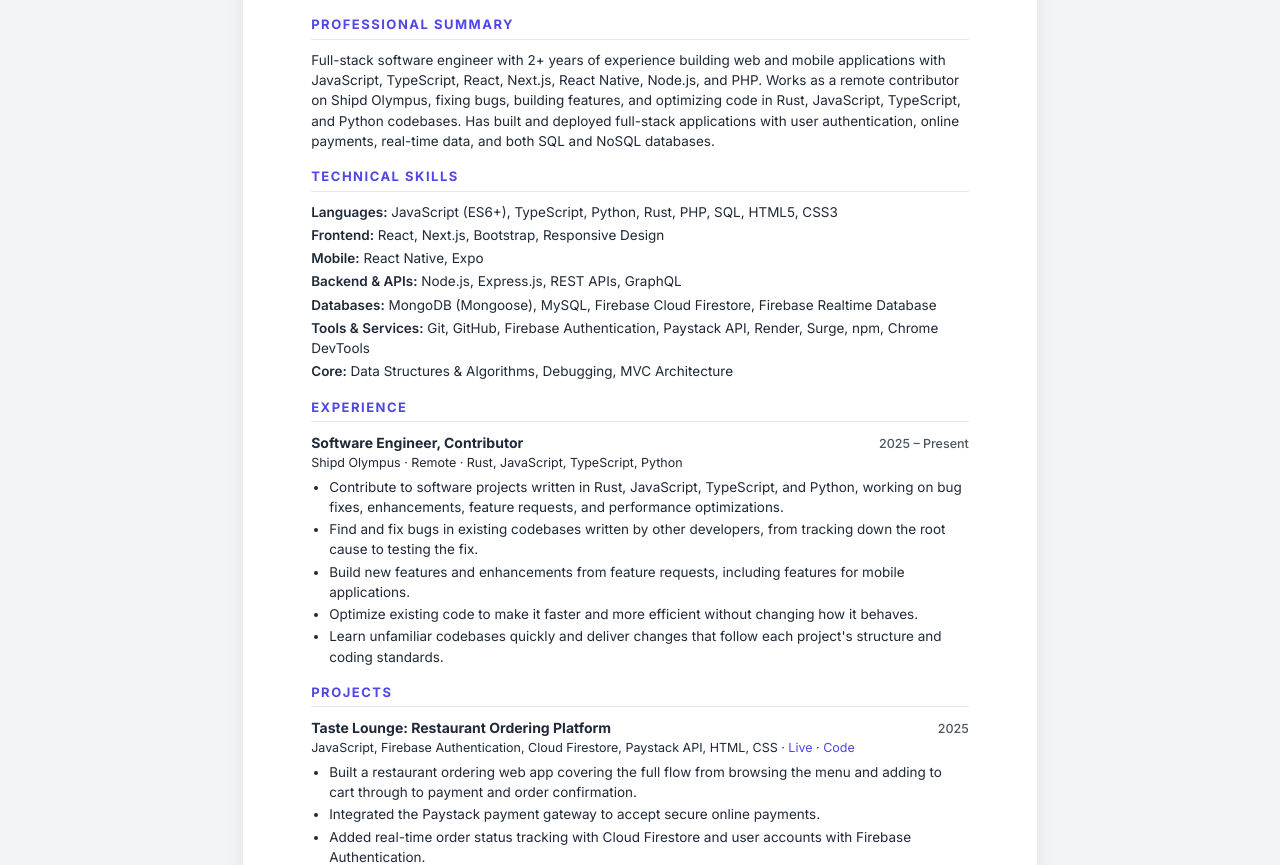
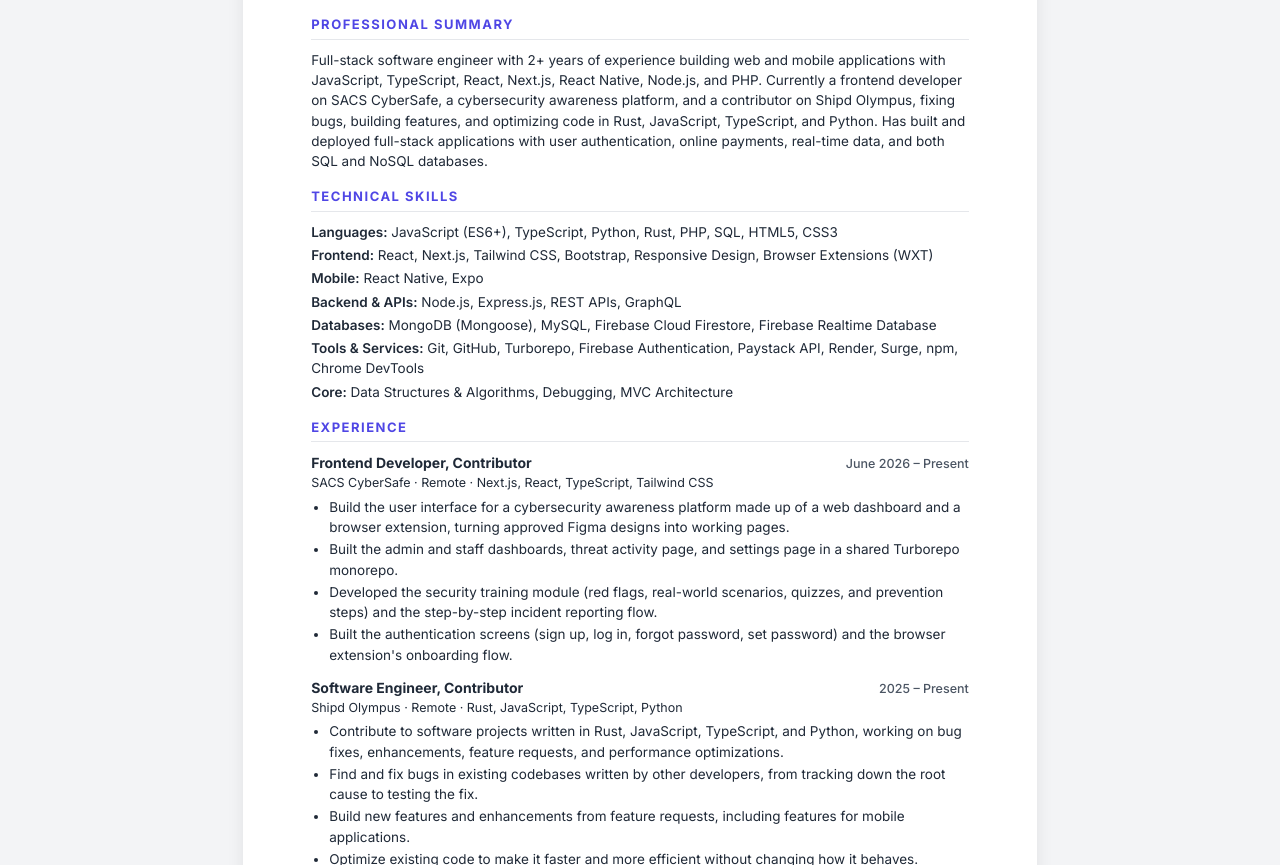
Before and after one commit to Akenne-dev/my-portfolio, a plain HTML site: page kenny-cv.html in a window 1280 px wide. Shown: the part 318-1183 px from the top of the page. Drawn offline with Linux system fonts and the light colour scheme.

Commit message:
Add SACS CyberSafe experience to CV, Rust skill, wider PDF side margins
- CV: add Frontend Developer role at SACS CyberSafe (Next.js, React, TypeScript, Tailwind CSS)
- CV: add Tailwind CSS, Browser Extensions (WXT), and Turborepo to skills
- CV: keep 20mm left/right space in the saved PDF even when print margins are set to None
- Portfolio: add Rust to Backend & Database skills

```diff
--- a/kenny-cv.html
+++ b/kenny-cv.html
@@ -229,9 +229,12 @@
     }
 
     /* ===== PRINT / SAVE AS PDF ===== */
+    /* Top/bottom space comes from the page margin. Left/right space comes from
+       the .cv padding below, so the sides stay clear even if the print window's
+       "Margins" option is set to None or Minimum. */
     @page {
       size: A4;
-      margin: 14mm 16mm;
+      margin: 14mm 0;
     }
 
     @media print {
@@ -247,7 +250,7 @@
       .cv {
         max-width: none;
         margin: 0;
-        padding: 0;
+        padding: 0 20mm;
         box-shadow: none;
       }
 
@@ -294,7 +297,7 @@
   <div class="top-bar">
     <a href="index.html" class="btn-back"><i class="fa-solid fa-arrow-left"></i> Back to Portfolio</a>
     <button class="btn-download" onclick="window.print()"><i class="fa-solid fa-download"></i> Download PDF</button>
-    <p class="top-bar-hint">In the print window, choose "Save as PDF" as the printer.</p>
+    <p class="top-bar-hint">In the print window, choose "Save as PDF" as the printer and leave Margins on "Default".</p>
   </div>
 
   <!-- ===== CV ===== -->
@@ -321,10 +324,11 @@
       <h2>Professional Summary</h2>
       <p>
         Full-stack software engineer with <span id="experience">2+</span> years of experience building web and mobile
-        applications with JavaScript, TypeScript, React, Next.js, React Native, Node.js, and PHP. Works as a remote
-        contributor on Shipd Olympus, fixing bugs, building features, and optimizing code in Rust, JavaScript,
-        TypeScript, and Python codebases. Has built and deployed full-stack applications with user authentication,
-        online payments, real-time data, and both SQL and NoSQL databases.
+        applications with JavaScript, TypeScript, React, Next.js, React Native, Node.js, and PHP. Currently a frontend
+        developer on SACS CyberSafe, a cybersecurity awareness platform, and a contributor on Shipd Olympus, fixing
+        bugs, building features, and optimizing code in Rust, JavaScript, TypeScript, and Python. Has built and deployed
+        full-stack applications with user authentication, online payments, real-time data, and both SQL and NoSQL
+        databases.
       </p>
     </section>
 
@@ -333,12 +337,13 @@
       <h2>Technical Skills</h2>
       <ul class="skills-list">
         <li><strong>Languages:</strong> JavaScript (ES6+), TypeScript, Python, Rust, PHP, SQL, HTML5, CSS3</li>
-        <li><strong>Frontend:</strong> React, Next.js, Bootstrap, Responsive Design</li>
+        <li><strong>Frontend:</strong> React, Next.js, Tailwind CSS, Bootstrap, Responsive Design, Browser Extensions
+          (WXT)</li>
         <li><strong>Mobile:</strong> React Native, Expo</li>
         <li><strong>Backend &amp; APIs:</strong> Node.js, Express.js, REST APIs, GraphQL</li>
         <li><strong>Databases:</strong> MongoDB (Mongoose), MySQL, Firebase Cloud Firestore, Firebase Realtime Database</li>
-        <li><strong>Tools &amp; Services:</strong> Git, GitHub, Firebase Authentication, Paystack API, Render, Surge, npm,
-          Chrome DevTools</li>
+        <li><strong>Tools &amp; Services:</strong> Git, GitHub, Turborepo, Firebase Authentication, Paystack API, Render,
+          Surge, npm, Chrome DevTools</li>
         <li><strong>Core:</strong> Data Structures &amp; Algorithms, Debugging, MVC Architecture</li>
       </ul>
     </section>
@@ -346,6 +351,24 @@
     <!-- EXPERIENCE -->
     <section class="cv-section">
       <h2>Experience</h2>
+
+      <div class="entry">
+        <div class="entry-head">
+          <h3>Frontend Developer, Contributor</h3>
+          <span class="entry-date">June 2026 – Present</span>
+        </div>
+        <p class="entry-sub">SACS CyberSafe · Remote · Next.js, React, TypeScript, Tailwind CSS</p>
+        <ul>
+          <li>Build the user interface for a cybersecurity awareness platform made up of a web dashboard and a browser
+            extension, turning approved Figma designs into working pages.</li>
+          <li>Built the admin and staff dashboards, threat activity page, and settings page in a shared Turborepo
+            monorepo.</li>
+          <li>Developed the security training module (red flags, real-world scenarios, quizzes, and prevention steps)
+            and the step-by-step incident reporting flow.</li>
+          <li>Built the authentication screens (sign up, log in, forgot password, set password) and the browser
+            extension's onboarding flow.</li>
+        </ul>
+      </div>
 
       <div class="entry">
         <div class="entry-head">
```
Also changed, not shown: index.html (+7 -0 lines).
